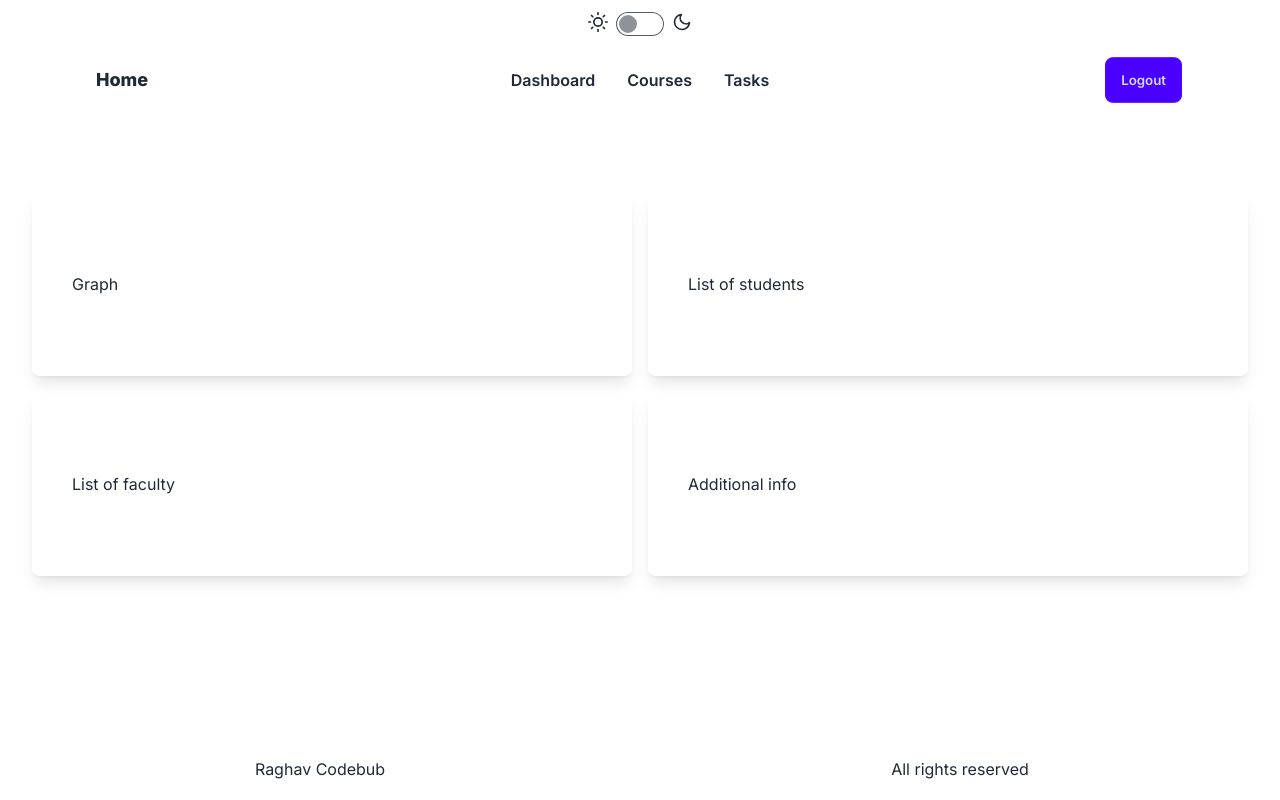
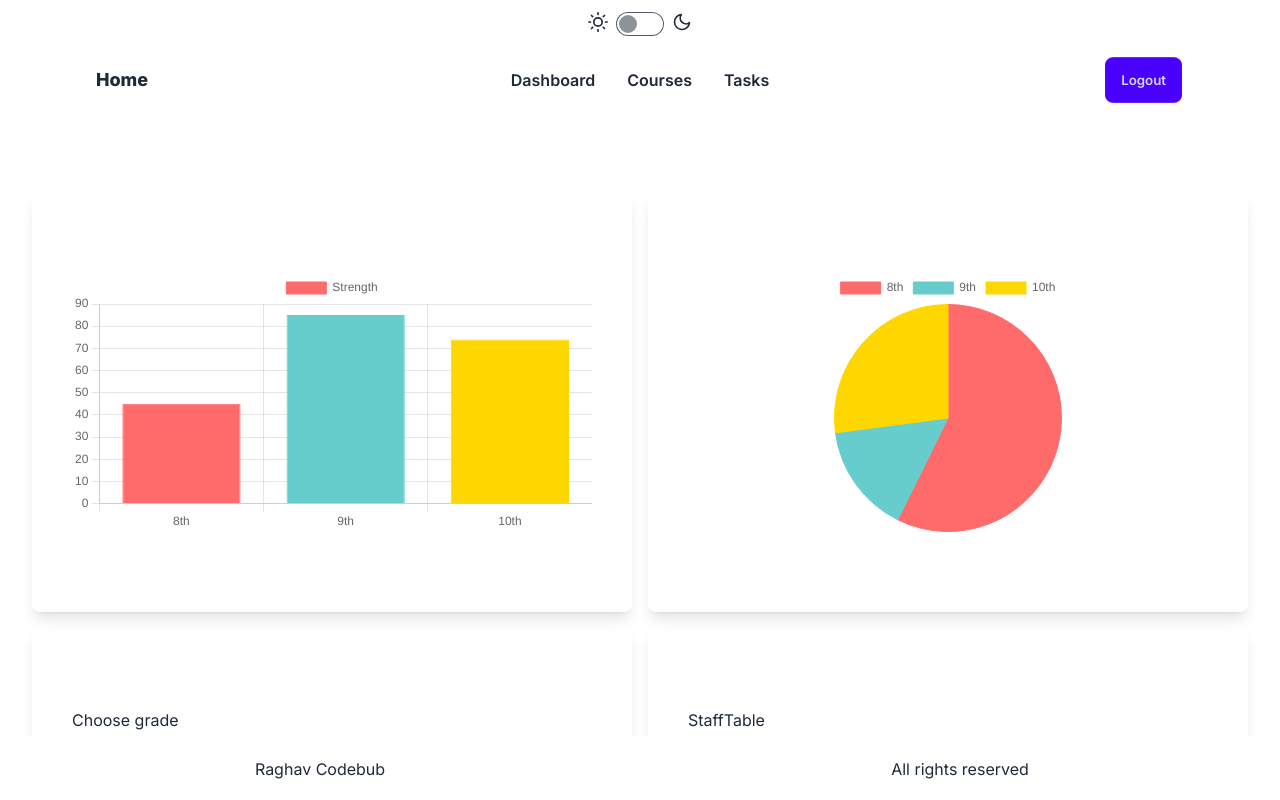
Before and after one commit to Raghav123-30/students-management, a Next.js app: page / in a window 1280 px wide. Both pictures are taken after a click on the button "LogIn". Shown: the top 800 px of the page. Built offline with nearby package versions, Linux system fonts and the light colour scheme.

Commit message:
Implemented bar and pie plots using recharts on static data and also implement tabular data with sorting on static data.

```diff
--- a/package.json
+++ b/package.json
@@ -9,8 +9,10 @@
     "lint": "next lint"
   },
   "dependencies": {
+    "chart.js": "^4.4.1",
     "next": "14.0.4",
     "react": "^18",
+    "react-chartjs-2": "^5.2.0",
     "react-dom": "^18",
     "react-icons": "^4.12.0"
   },
--- a/src/app/dashboard/page.tsx
+++ b/src/app/dashboard/page.tsx
@@ -1,7 +1,7 @@
 import React from "react";
 
 const DashboardPage = () => {
-  return <div>DashboardPage</div>;
+  return <div className="grid grid-cols-2"></div>;
 };
 
 export default DashboardPage;
--- a/src/app/page.tsx
+++ b/src/app/page.tsx
@@ -1,15 +1,22 @@
+import ClassStrengthBar from "@/components/Charts/ClassStrengthBar";
+import ClassStrengthPie from "@/components/Charts/ClassStrengthPie";
+import StaffTable from "@/components/Tables/StaffTable";
+import StudentTable from "@/components/Tables/StudentTable";
+
 export default function Home() {
   return (
     <div className="grid md:grid-cols-1 lg:grid-cols-2 gap-4 px-8 py-20 ">
-      <div className="card px-10 py-20 shadow-lg rounded-lg">Graph</div>
-      <div className="card  px-10 py-20 shadow-lg rounded-lg">
-        List of students
+      <div className="card px-10 py-20 shadow-lg rounded-lg">
+        <ClassStrengthBar />
       </div>
       <div className="card  px-10 py-20 shadow-lg rounded-lg">
-        List of faculty
+        <ClassStrengthPie />
+      </div>
+      <div className="card  px-10 py-20 shadow-lg rounded-lg">
+        <StudentTable />
       </div>
       <div className="card   px-10 py-20 shadow-lg rounded-lg">
-        Additional info
+        <StaffTable />
       </div>
     </div>
   );
--- /dev/null
+++ b/src/components/Charts/ClassStrengthBar.tsx
@@ -0,0 +1,55 @@
+"use client";
+
+import "chart.js/auto";
+
+import { Bar } from "react-chartjs-2";
+
+type ClassStrength = {
+  capacity: number;
+  strength: number;
+  grade: string;
+};
+
+const colors = ["#FF6B6B", "#66CCCC", "#FFD700"];
+
+const schoolStrengthData: ClassStrength[] = [
+  {
+    capacity: 100,
+    strength: 45,
+    grade: "8th",
+  },
+  {
+    capacity: 100,
+    strength: 85,
+    grade: "9th",
+  },
+  {
+    capacity: 100,
+    strength: 74,
+    grade: "10th",
+  },
+];
+const options = {
+  maintainAspectRatio: false,
+  responsive: true,
+  aspectRatio: 1,
+};
+
+const data = {
+  labels: schoolStrengthData.map((item) => item.grade), // Use an array for labels
+  datasets: [
+    {
+      label: "Strength",
+      data: schoolStrengthData.map((item) => item.strength),
+      backgroundColor: colors,
+      borderColor: colors,
+      borderWidth: 1,
+    },
+  ],
+};
+
+const ClassStrengthBar = () => {
+  return <Bar data={data} options={options}></Bar>;
+};
+
+export default ClassStrengthBar;
--- /dev/null
+++ b/src/components/Charts/ClassStrengthPie.tsx
@@ -0,0 +1,54 @@
+"use client";
+
+import { Pie } from "react-chartjs-2";
+import "chart.js/auto";
+
+type ClassStrength = {
+  capacity: number;
+  strength: number;
+  grade: string;
+};
+
+const schoolStrengthData: ClassStrength[] = [
+  {
+    capacity: 100,
+    strength: 45,
+    grade: "8th",
+  },
+  {
+    capacity: 100,
+    strength: 85,
+    grade: "9th",
+  },
+  {
+    capacity: 100,
+    strength: 74,
+    grade: "10th",
+  },
+];
+
+const colors = ["#FF6B6B", "#66CCCC", "#FFD700"];
+
+const data = {
+  labels: schoolStrengthData.map((item) => item.grade),
+  datasets: [
+    {
+      data: schoolStrengthData.map((item) => item.capacity - item.strength),
+      label: "Vacancy",
+      backgroundColor: colors,
+      borderColor: colors,
+      borderWidth: 1,
+    },
+  ],
+};
+const options = {
+  maintainAspectRatio: false,
+  responsive: true,
+  aspectRatio: 1,
+};
+
+const ClassStrengthPie = () => {
+  return <Pie data={data} options={options}></Pie>;
+};
+
+export default ClassStrengthPie;
--- a/src/components/Navigation/MobileNavigation.tsx
+++ b/src/components/Navigation/MobileNavigation.tsx
@@ -30,7 +30,7 @@ const MobileNavigation = () => {
   const toggle = () => setIsDrawerOpen(!isDrawerOpen);
   const { setIsAuthenticated } = useAuth();
   return (
-    <div className="drawer drawer-end">
+    <div className="drawer drawer-end z-50">
       <input
         id="my-drawer-4"
         type="checkbox"
--- /dev/null
+++ b/src/components/Tables/StaffTable.tsx
@@ -0,0 +1,7 @@
+"use client";
+
+const StaffTable = () => {
+  return <div>StaffTable</div>;
+};
+
+export default StaffTable;
--- /dev/null
+++ b/src/components/Tables/StudentTable.tsx
@@ -0,0 +1,86 @@
+"use client";
+
+import { ChangeEvent, FormEvent, useEffect, useState } from "react";
+
+const generateRandomIndianNames = (count: number) => {
+  const indianNames = [
+    "Aarav Patel",
+    "Aditi Shah",
+    "Arjun Desai",
+    "Ananya Singh",
+    "Aryan Verma",
+    "Isha Kapoor",
+    "Rahul Malhotra",
+    "Mira Reddy",
+    "Vivan Sharma",
+    "Zara Yadav",
+    "Vihaan Kumar",
+    "Myra Choudhury",
+    "Kabir Mishra",
+    "Aisha Nair",
+    "Advait Singh",
+  ];
+
+  return Array.from({ length: count }, (_, index) => ({
+    id: index + 1,
+    fullName: indianNames[index % indianNames.length],
+    grade: [8, 9, 10][Math.floor(Math.random() * 3)], // Randomly selects 8, 9, or 10
+    srn: `SRN${index + 1000}`,
+    phone: "123-456-7890",
+    address: "Hubli-Dharwad, Karnataka",
+  }));
+};
+
+const StudentTable = () => {
+  const students = generateRandomIndianNames(15);
+  const [allStudents, setAllStudents] = useState(students);
+  const [selectedGrade, setSelectedGrade] = useState(8);
+  useEffect(() => {
+    setAllStudents(students.filter((item) => item.grade == 8));
+  }, []);
+  return (
+    <div className="overflow-x-auto flex flex-col gap-4">
+      <label>Choose grade</label>
+      <select
+        className="select w-full max-w-xs"
+        onChange={(e) => {
+          setAllStudents(
+            students.filter((item) => item.grade == parseInt(e.target.value))
+          );
+        }}
+      >
+        <option disabled>Pick grade</option>
+        <option>8</option>
+        <option>9</option>
+        <option>10</option>
+      </select>
+      <table className="table">
+        {/* head */}
+        <thead>
+          <tr>
+            <th></th>
+            <th>Fullname</th>
+            <th>Grade</th>
+            <th>SRN</th>
+            <th>Phone</th>
+            <th>Address</th>
+          </tr>
+        </thead>
+        <tbody>
+          {allStudents.map((student) => (
+            <tr key={student.id}>
+              <th>{student.id}</th>
+              <td>{student.fullName}</td>
+              <td>{student.grade}</td>
+              <td>{student.srn}</td>
+              <td>{student.phone}</td>
+              <td>{student.address}</td>
+            </tr>
+          ))}
+        </tbody>
+      </table>
+    </div>
+  );
+};
+
+export default StudentTable;
```
Also changed, not shown: 1 other file (tests, documents, lock files or other folders).
